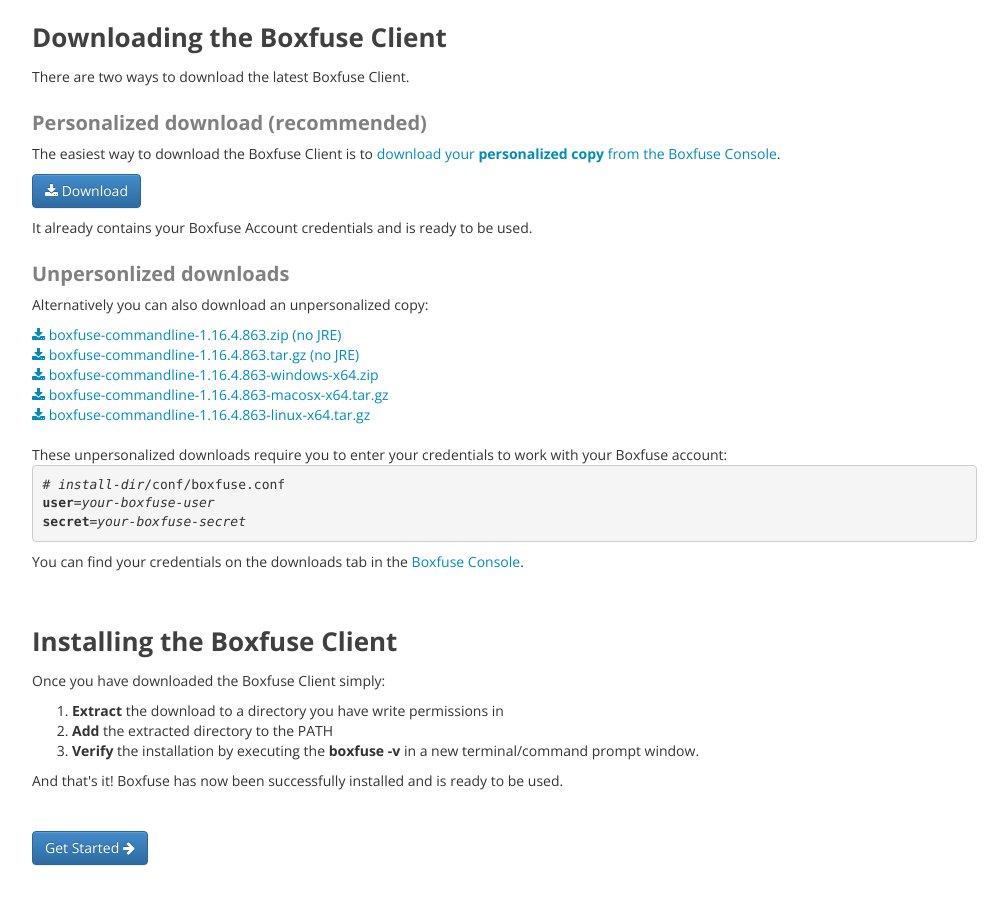
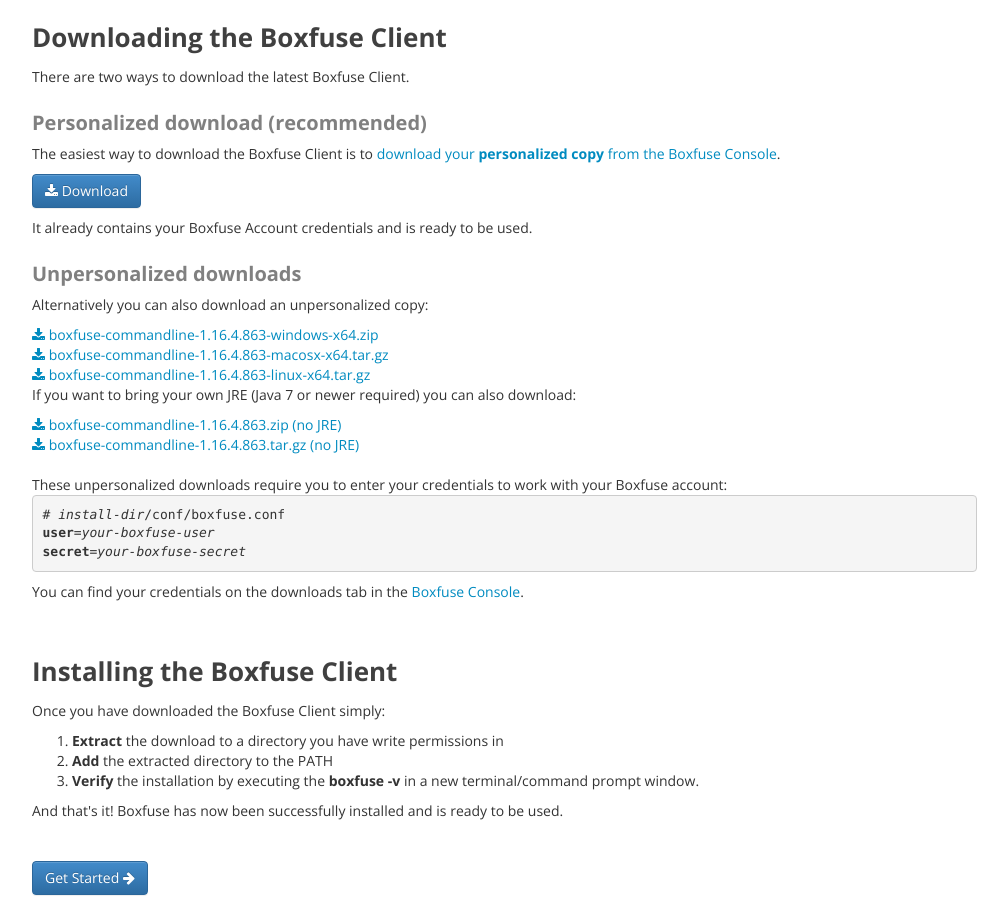
Before and after one commit to flyway/boxfuse.com, a Jekyll site: the page built from getstarted/download.html, in a window 1280 px wide and 900 px high, scrolled down 477 px. Shown: the whole window, without its empty margins (233-1241 px from the left). Built offline with Jekyll 4.4.1, drawn with Linux system fonts in a browser that asks for light colours.

Commit message:
Updated for Java 7+

```diff
--- a/docs/gradle/index.html
+++ b/docs/gradle/index.html
@@ -16,7 +16,7 @@ pill: Overview
 
 <ul>
     <li>Boxfuse Account</li>
-    <li>Gradle</li>
+    <li>Java 7 or newer</li>
     <li>VirtualBox (for VirtualBox deployments)</li>
     <li>AWS Account (for AWS deployments)</li>
 </ul>
--- a/docs/maven/index.html
+++ b/docs/maven/index.html
@@ -16,8 +16,8 @@ pill: Overview
 
 <ul>
     <li>Boxfuse Account</li>
-    <li>Working Java 6+ installation</li>
-    <li>Working VirtualBox installation (for VirtualBox deployments)</li>
+    <li>Java 7 or newer</li>
+    <li>VirtualBox (for VirtualBox deployments)</li>
     <li>AWS Account (for AWS deployments)</li>
 </ul>
 
--- a/getstarted/download.html
+++ b/getstarted/download.html
@@ -19,13 +19,14 @@ subtitle: 'Download & Install the Boxfuse Client'
         <p>It already contains your Boxfuse Account credentials and is ready to be used.
     </p>
 
-    <h3>Unpersonlized downloads</h3>
+    <h3>Unpersonalized downloads</h3>
     <p>Alternatively you can also download an unpersonalized copy:</p>
-    <a href="https://files.boxfuse.com/com/boxfuse/client/boxfuse-commandline/{{site.boxfuseVersion}}/boxfuse-commandline-{{site.boxfuseVersion}}.zip"><i class="fa fa-download"></i> boxfuse-commandline-{{site.boxfuseVersion}}.zip (no JRE)</a><br/>
-    <a href="https://files.boxfuse.com/com/boxfuse/client/boxfuse-commandline/{{site.boxfuseVersion}}/boxfuse-commandline-{{site.boxfuseVersion}}.tar.gz"><i class="fa fa-download"></i> boxfuse-commandline-{{site.boxfuseVersion}}.tar.gz (no JRE)</a><br/>
     <a href="https://files.boxfuse.com/com/boxfuse/client/boxfuse-commandline/{{site.boxfuseVersion}}/boxfuse-commandline-{{site.boxfuseVersion}}-windows-x64.zip"><i class="fa fa-download"></i> boxfuse-commandline-{{site.boxfuseVersion}}-windows-x64.zip</a><br/>
     <a href="https://files.boxfuse.com/com/boxfuse/client/boxfuse-commandline/{{site.boxfuseVersion}}/boxfuse-commandline-{{site.boxfuseVersion}}-macosx-x64.tar.gz"><i class="fa fa-download"></i> boxfuse-commandline-{{site.boxfuseVersion}}-macosx-x64.tar.gz</a><br/>
     <a href="https://files.boxfuse.com/com/boxfuse/client/boxfuse-commandline/{{site.boxfuseVersion}}/boxfuse-commandline-{{site.boxfuseVersion}}-linux-x64.tar.gz"><i class="fa fa-download"></i> boxfuse-commandline-{{site.boxfuseVersion}}-linux-x64.tar.gz</a><br/>
+    <p>If you want to bring your own JRE (Java 7 or newer required) you can also download:</p>
+    <a href="https://files.boxfuse.com/com/boxfuse/client/boxfuse-commandline/{{site.boxfuseVersion}}/boxfuse-commandline-{{site.boxfuseVersion}}.zip"><i class="fa fa-download"></i> boxfuse-commandline-{{site.boxfuseVersion}}.zip (no JRE)</a><br/>
+    <a href="https://files.boxfuse.com/com/boxfuse/client/boxfuse-commandline/{{site.boxfuseVersion}}/boxfuse-commandline-{{site.boxfuseVersion}}.tar.gz"><i class="fa fa-download"></i> boxfuse-commandline-{{site.boxfuseVersion}}.tar.gz (no JRE)</a><br/>
     <br/><span class="note">These unpersonalized downloads require you to enter your credentials to work with your Boxfuse account:</span><br>
             <pre># <em>install-dir</em>/conf/boxfuse.conf
 <strong>user</strong>=<em>your-boxfuse-user</em>
--- a/learn/getstarted.html
+++ b/learn/getstarted.html
@@ -8,7 +8,7 @@ subtitle: Get Started
 
     <p class="doc-section">Prerequisites</p>
     <ul>
-        <li>Java 6+</li>
+        <li>Java 7+</li>
         <li>VirtualBox 4.2 or newer</li>
         <li>Git</li>
         <li>Maven 3 or newer</li>
```
